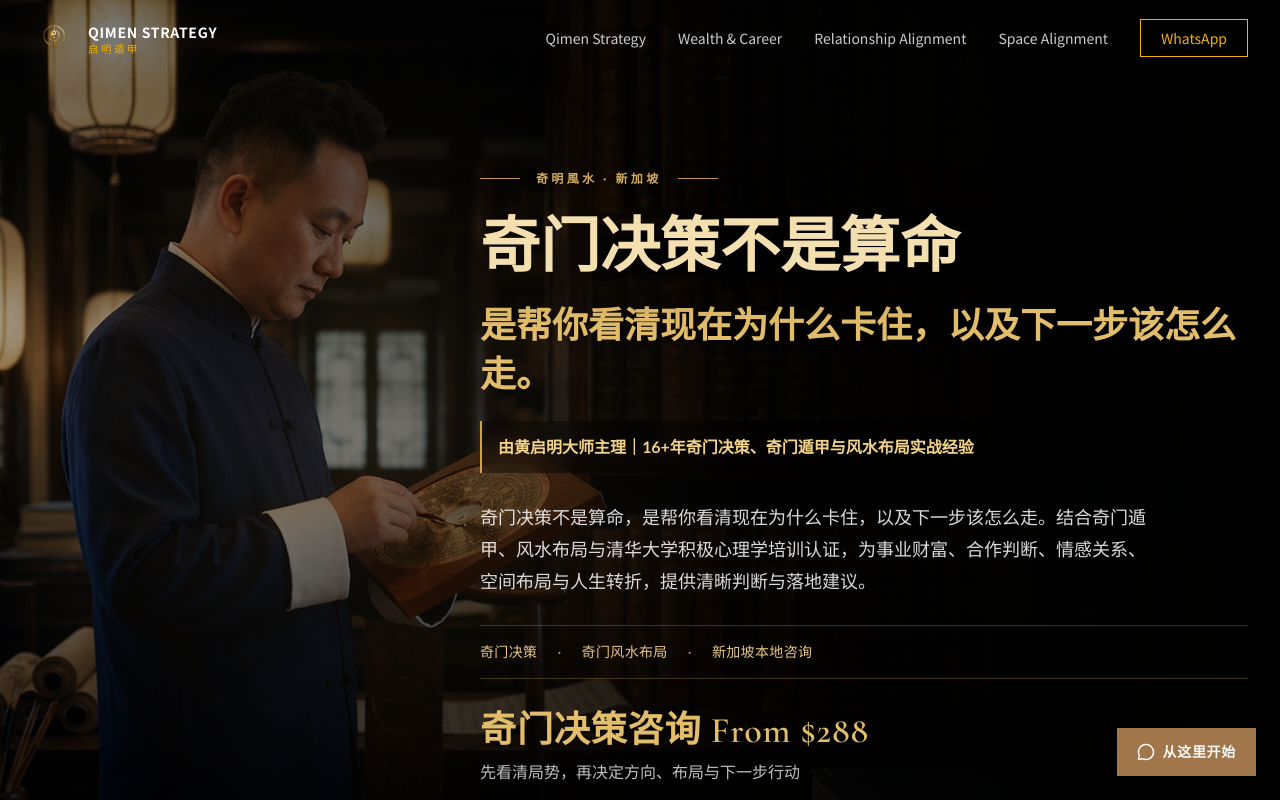
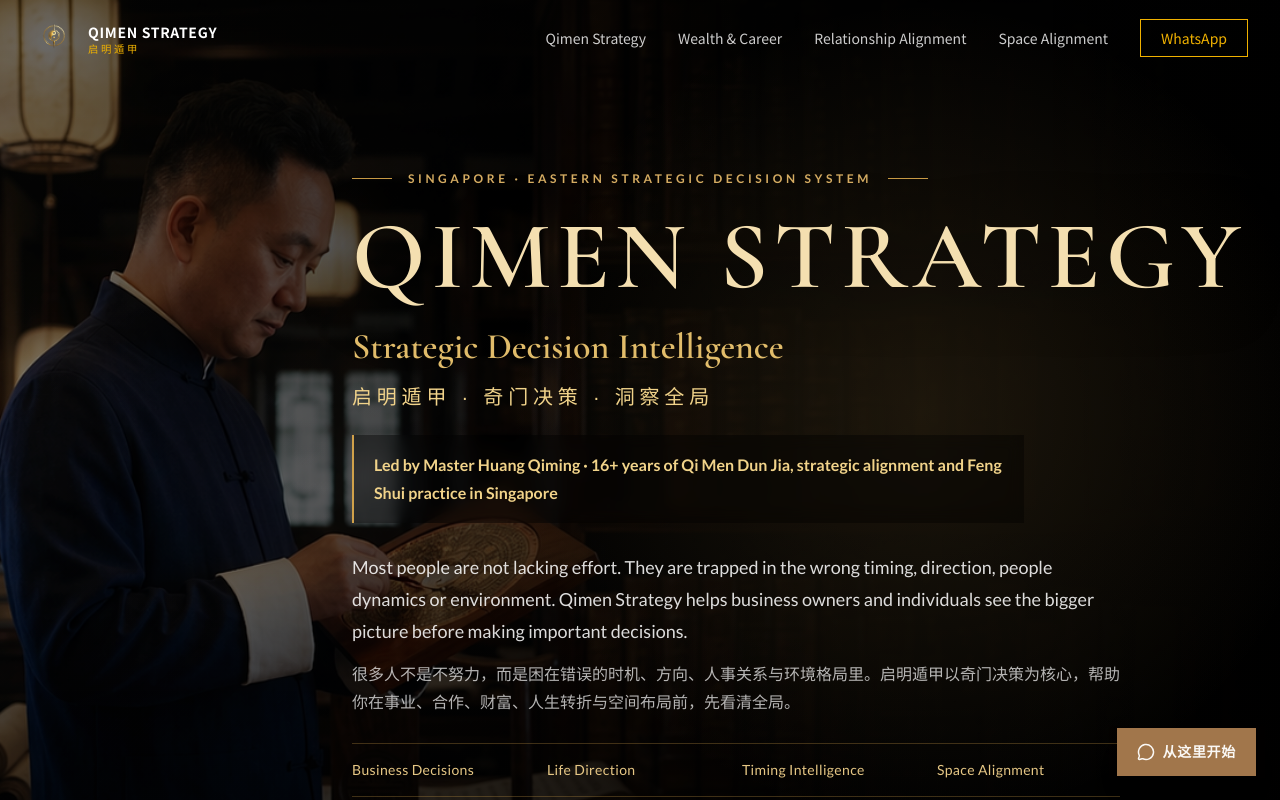
Before and after one commit to BODHIWONG/qmfeng-website, a Next.js app: page / in a window 1280 px wide. Shown: the top 800 px of the page. Built offline with nearby package versions, Linux system fonts and the light colour scheme.

Commit message:
Upgrade homepage hero to premium Qimen Strategy consulting positioning

```diff
--- a/components/hero-simple.tsx
+++ b/components/hero-simple.tsx
@@ -1,36 +1,31 @@
 "use client";
 
 import { motion } from "framer-motion";
-import { useLanguage } from "@/contexts/language-context";
 import { ArrowRight, MessageCircle } from "lucide-react";
 
 const WA_LINK =
-  "https://wa.me/6589418791?text=Hello%20Master%20Qiming%2C%20I%20would%20like%20to%20consult%20about%20Qi%20Men%20Strategy%20and%20Feng%20Shui%20Alignment.";
+  "https://wa.me/6589418791?text=Hello%20Master%20Qiming%2C%20I%20would%20like%20to%20book%20a%20Qimen%20Strategy%20consultation.";
 
 const BG_IMAGE = "/master-home-hero.png";
 
 export default function HeroSimple() {
-  const { t } = useLanguage();
-
   return (
     <section className="relative min-h-screen overflow-hidden bg-black text-white">
-      {/* Background */}
       <div className="absolute inset-0">
         <img
           src={BG_IMAGE}
-          alt="Master Huang Qiming Qi Men Strategy and Feng Shui Alignment in Singapore"
-          className="h-full w-full object-cover object-center opacity-85"
+          alt="Master Huang Qiming Qimen Strategy Singapore strategic decision consultation"
+          className="h-full w-full object-cover object-center opacity-82"
+          loading="eager"
+          fetchPriority="high"
         />
-
-        {/* Premium black-gold overlays */}
-        <div className="absolute inset-0 bg-gradient-to-r from-black/20 via-black/60 to-black/95" />
-        <div className="absolute inset-0 bg-gradient-to-b from-black/25 via-transparent to-black/90" />
-        <div className="absolute inset-0 bg-[radial-gradient(circle_at_28%_45%,rgba(212,164,82,0.08),transparent_38%)]" />
+        <div className="absolute inset-0 bg-gradient-to-r from-black/35 via-black/72 to-black/96" />
+        <div className="absolute inset-0 bg-gradient-to-b from-black/20 via-transparent to-black/92" />
+        <div className="absolute inset-0 bg-[radial-gradient(circle_at_72%_38%,rgba(212,164,82,0.13),transparent_36%)]" />
       </div>
 
-      {/* Content */}
       <div className="relative container flex min-h-screen items-center pb-16 pt-32 md:pb-24 md:pt-40">
-        <div className="ml-auto w-full max-w-3xl text-left">
+        <div className="ml-auto w-full max-w-4xl text-left">
           <motion.div
             initial={{ opacity: 0, y: 18 }}
             animate={{ opacity: 1, y: 0 }}
@@ -39,13 +34,10 @@ export default function HeroSimple() {
           >
             <span className="h-px w-10 bg-[#c89a45]" />
             <span
-              className="text-xs font-semibold tracking-[0.28em] text-[#d6ad63]"
-              style={{
-                fontFamily:
-                  "var(--font-lato), var(--font-noto-sans), sans-serif",
-              }}
+              className="text-xs font-semibold uppercase tracking-[0.30em] text-[#d6ad63]"
+              style={{ fontFamily: "var(--font-lato), var(--font-noto-sans), sans-serif" }}
             >
-              {t("奇明風水 · 新加坡", "QIMING FENG SHUI · SINGAPORE")}
+              Singapore · Eastern Strategic Decision System
             </span>
             <span className="hidden h-px w-10 bg-[#c89a45] sm:block" />
           </motion.div>
@@ -54,104 +46,89 @@ export default function HeroSimple() {
             initial={{ opacity: 0, y: 26 }}
             animate={{ opacity: 1, y: 0 }}
             transition={{ duration: 0.65, delay: 0.08 }}
-            className="max-w-3xl text-4xl font-semibold leading-tight text-[#f4dfb0] drop-shadow-[0_8px_28px_rgba(0,0,0,0.62)] sm:text-5xl md:text-6xl"
-            style={{
-              fontFamily:
-                "var(--font-cormorant), var(--font-noto-serif), serif",
-            }}
+            className="max-w-4xl text-5xl font-semibold uppercase leading-[0.95] tracking-[0.06em] text-[#f4dfb0] drop-shadow-[0_8px_28px_rgba(0,0,0,0.62)] sm:text-6xl md:text-7xl lg:text-8xl"
+            style={{ fontFamily: "var(--font-cormorant), var(--font-noto-serif), serif" }}
           >
-            {t(
-              "奇门决策不是算命",
-              "Qi Men Strategy Is Not Fortune Telling"
-            )}
+            Qimen Strategy
           </motion.h1>
 
           <motion.p
             initial={{ opacity: 0, y: 18 }}
             animate={{ opacity: 1, y: 0 }}
             transition={{ duration: 0.6, delay: 0.12 }}
-            className="mt-4 max-w-3xl text-2xl font-semibold leading-snug text-[#e2bd6b] md:text-4xl"
-            style={{
-              fontFamily:
-                "var(--font-cormorant), var(--font-noto-serif), serif",
-            }}
+            className="mt-5 max-w-3xl text-2xl font-semibold leading-snug text-[#e2bd6b] md:text-4xl"
+            style={{ fontFamily: "var(--font-cormorant), var(--font-noto-serif), serif" }}
           >
-            {t(
-              "是帮你看清现在为什么卡住，以及下一步该怎么走。",
-              "It helps you see why you are stuck now — and what your next move should be."
-            )}
+            Strategic Decision Intelligence
+          </motion.p>
+
+          <motion.p
+            initial={{ opacity: 0, y: 16 }}
+            animate={{ opacity: 1, y: 0 }}
+            transition={{ duration: 0.58, delay: 0.15 }}
+            className="mt-3 text-lg font-medium tracking-[0.24em] text-[#f1d38a] md:text-xl"
+            style={{ fontFamily: "var(--font-noto-serif), var(--font-lato), serif" }}
+          >
+            启明遁甲 · 奇门决策 · 洞察全局
           </motion.p>
 
           <motion.div
             initial={{ opacity: 0, y: 20 }}
             animate={{ opacity: 1, y: 0 }}
-            transition={{ duration: 0.65, delay: 0.16 }}
-            className="mt-5 max-w-2xl border-l-2 border-[#d0a14a] bg-black/35 px-4 py-3 text-sm font-semibold leading-7 text-[#f1d38a] backdrop-blur-sm md:text-base"
-            style={{
-              fontFamily:
-                "var(--font-lato), var(--font-noto-sans), sans-serif",
-            }}
+            transition={{ duration: 0.65, delay: 0.2 }}
+            className="mt-6 max-w-2xl border-l-2 border-[#d0a14a] bg-black/38 px-5 py-4 text-sm font-semibold leading-7 text-[#f1d38a] backdrop-blur-sm md:text-base"
+            style={{ fontFamily: "var(--font-lato), var(--font-noto-sans), sans-serif" }}
           >
-            {t(
-              "由黄启明大师主理｜16+年奇门决策、奇门遁甲与风水布局实战经验",
-              "Led by Master Huang Qiming | 16+ years in Qi Men strategy, Qi Men Dun Jia and Feng Shui alignment"
-            )}
+            Led by Master Huang Qiming · 16+ years of Qi Men Dun Jia, strategic alignment and Feng Shui practice in Singapore
           </motion.div>
 
           <motion.p
             initial={{ opacity: 0, y: 24 }}
             animate={{ opacity: 1, y: 0 }}
-            transition={{ duration: 0.65, delay: 0.22 }}
-            className="mt-7 max-w-2xl text-base leading-8 text-white/85 md:text-lg"
-            style={{
-              fontFamily:
-                "var(--font-lato), var(--font-noto-sans), sans-serif",
-            }}
+            transition={{ duration: 0.65, delay: 0.25 }}
+            className="mt-7 max-w-3xl text-base leading-8 text-white/86 md:text-lg"
+            style={{ fontFamily: "var(--font-lato), var(--font-noto-sans), sans-serif" }}
           >
-            {t(
-              "奇门决策不是算命，是帮你看清现在为什么卡住，以及下一步该怎么走。结合奇门遁甲、风水布局与清华大学积极心理学培训认证，为事业财富、合作判断、情感关系、空间布局与人生转折，提供清晰判断与落地建议。",
-              "Qi Men Strategy is not fortune telling. It helps you see why you are stuck now — and what your next move should be. Combining Qi Men Dun Jia, Feng Shui layout, and Tsinghua University Positive Psychology Training Certification, we provide clear judgment and practical guidance for business, wealth, partnerships, relationships, spatial alignment, and major life transitions."
-            )}
+            Most people are not lacking effort. They are trapped in the wrong timing, direction, people dynamics or environment. Qimen Strategy helps business owners and individuals see the bigger picture before making important decisions.
+          </motion.p>
+
+          <motion.p
+            initial={{ opacity: 0, y: 20 }}
+            animate={{ opacity: 1, y: 0 }}
+            transition={{ duration: 0.6, delay: 0.3 }}
+            className="mt-3 max-w-3xl text-sm leading-7 text-white/70 md:text-base"
+            style={{ fontFamily: "var(--font-noto-sans), var(--font-lato), sans-serif" }}
+          >
+            很多人不是不努力，而是困在错误的时机、方向、人事关系与环境格局里。启明遁甲以奇门决策为核心，帮助你在事业、合作、财富、人生转折与空间布局前，先看清全局。
           </motion.p>
 
           <motion.div
             initial={{ opacity: 0, y: 22 }}
             animate={{ opacity: 1, y: 0 }}
-            transition={{ duration: 0.6, delay: 0.3 }}
-            className="mt-7 flex flex-wrap gap-x-5 gap-y-3 border-y border-[#c89a45]/30 py-4 text-sm font-medium tracking-wide text-[#e6c785]"
-            style={{
-              fontFamily:
-                "var(--font-lato), var(--font-noto-sans), sans-serif",
-            }}
+            transition={{ duration: 0.6, delay: 0.35 }}
+            className="mt-7 grid max-w-3xl grid-cols-1 gap-3 border-y border-[#c89a45]/30 py-4 text-sm font-medium tracking-wide text-[#e6c785] sm:grid-cols-2 lg:grid-cols-4"
+            style={{ fontFamily: "var(--font-lato), var(--font-noto-sans), sans-serif" }}
           >
-            <span>{t("奇门决策", "Qi Men Strategy")}</span>
-            <span className="text-[#c89a45]">·</span>
-            <span>{t("奇门风水布局", "Feng Shui Alignment")}</span>
-            <span className="text-[#c89a45]">·</span>
-            <span>{t("新加坡本地咨询", "Singapore Local Consultation")}</span>
+            <span>Business Decisions</span>
+            <span>Life Direction</span>
+            <span>Timing Intelligence</span>
+            <span>Space Alignment</span>
           </motion.div>
 
           <motion.div
             initial={{ opacity: 0, y: 20 }}
             animate={{ opacity: 1, y: 0 }}
-            transition={{ duration: 0.6, delay: 0.38 }}
+            transition={{ duration: 0.6, delay: 0.4 }}
             className="mt-8"
           >
             <div
               className="text-3xl font-semibold tracking-wide text-[#e2bd6b] md:text-4xl"
-              style={{
-                fontFamily:
-                  "var(--font-cormorant), var(--font-noto-serif), serif",
-              }}
+              style={{ fontFamily: "var(--font-cormorant), var(--font-noto-serif), serif" }}
             >
-              {t("奇门决策咨询 From $288", "Qi Men Strategy Consultation From $288")}
+              Qimen Strategy Consultation From $288
             </div>
-
             <p className="mt-2 text-sm text-white/75 md:text-base">
-              {t(
-                "先看清局势，再决定方向、布局与下一步行动",
-                "See the situation clearly before deciding direction, layout and next move"
-              )}
+              See the situation clearly before deciding direction, timing, people and next move.
             </p>
           </motion.div>
 
@@ -166,22 +143,18 @@ export default function HeroSimple() {
               target="_blank"
               rel="noopener noreferrer"
               className="inline-flex items-center justify-center gap-3 bg-[#d0a14a] px-7 py-4 text-sm font-bold uppercase tracking-[0.12em] text-black shadow-[0_18px_46px_rgba(198,139,48,0.24)] transition-all duration-300 hover:scale-[1.02] hover:bg-[#e2bd6b]"
-              style={{
-                fontFamily: "var(--font-lato), sans-serif",
-              }}
+              style={{ fontFamily: "var(--font-lato), sans-serif" }}
             >
               <MessageCircle size={18} />
-              {t("WhatsApp 立即咨询", "WhatsApp Consultation")}
+              Start Your Strategy Session
             </a>
 
             <a
-              href="#services"
+              href="/decision"
               className="inline-flex items-center justify-center gap-3 border border-[#c89a45] px-7 py-4 text-sm font-bold uppercase tracking-[0.12em] text-[#f4dfb0] transition-colors duration-300 hover:bg-[#c89a45]/10"
-              style={{
-                fontFamily: "var(--font-lato), sans-serif",
-              }}
+              style={{ fontFamily: "var(--font-lato), sans-serif" }}
             >
-              {t("了解奇门决策", "Explore Qi Men Strategy")}
+              Explore Qimen Strategy
               <ArrowRight size={18} />
             </a>
           </motion.div>
```
